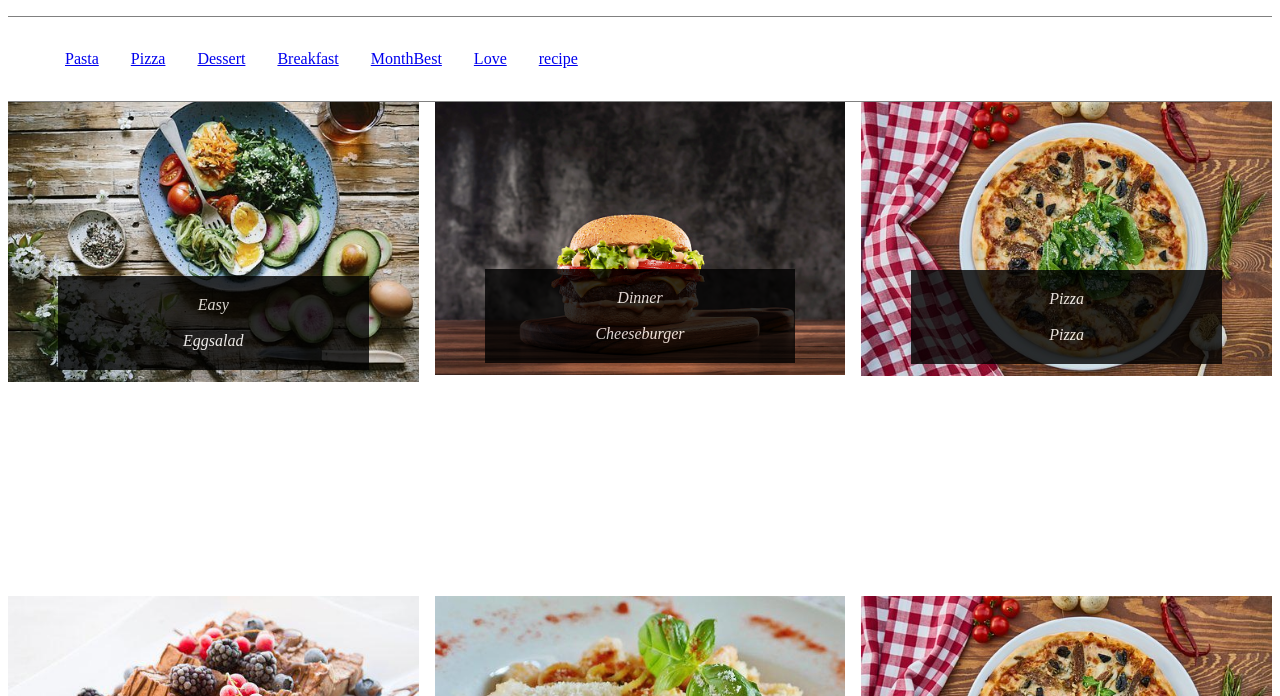
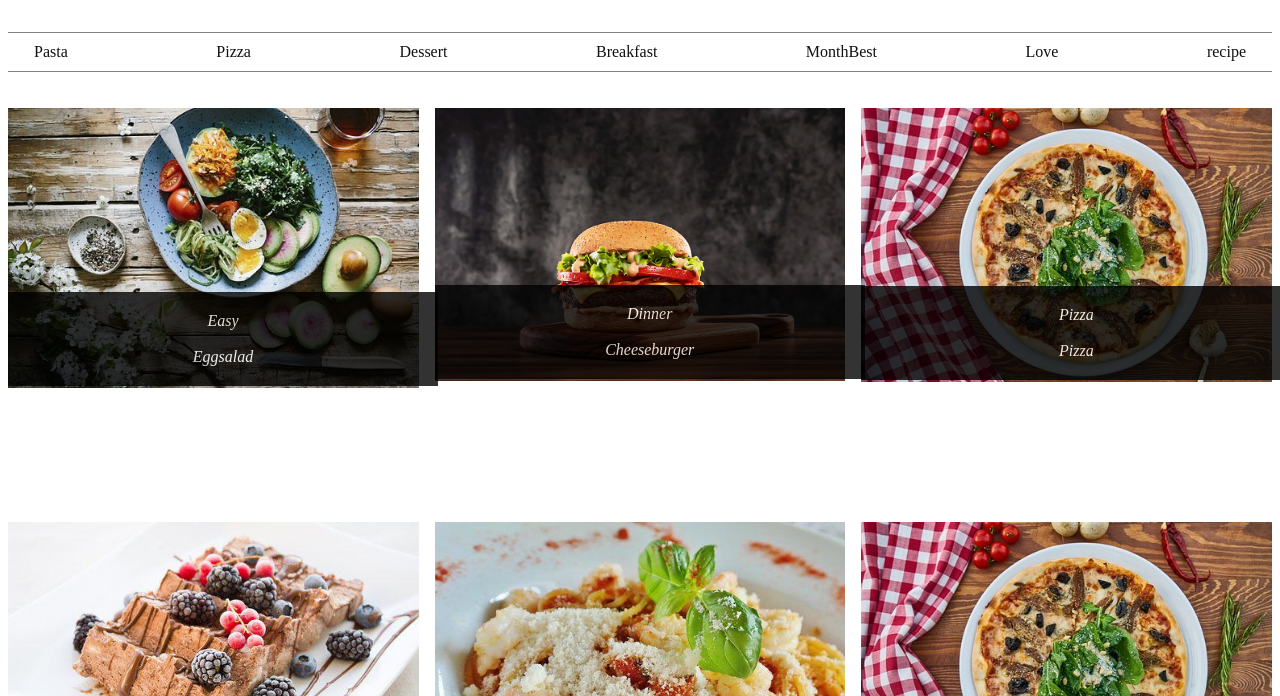
Before and after one commit to Hanlord/CR2-style, a plain HTML site: page index.html in a window 1280 px wide. Shown: the part 59-755 px from the top of the page. Drawn offline with Linux system fonts and the light colour scheme.

Commit message:
correction

```diff
--- a/styles/style.scss
+++ b/styles/style.scss
@@ -13,15 +13,17 @@
     list-style-type: none;
 }
 
-.navul {
+nav ul {
+
     display: flex;
     justify-content: space-between;
     align-items: center;
     border-top: 1px solid grey;
     border-bottom: 1px solid grey;
-    padding: 1px;
+    padding: 10px;
 }
-.item1 {
+
+nav li a {
     text-decoration: none;
     color: rgb(17, 16, 16);
     padding: 1em;
@@ -44,6 +46,7 @@
 
     img{
         width:100%;
+        margin-top:20px,
     }
 }
 
@@ -84,9 +87,9 @@ figcaption {
     text-align: center;
     opacity: 0.8;
     position: relative;
-    top:-160px;
+    top:-100px;
     padding:20px;
-    margin:50px;
+    width: 95%;
 
   }
 //tablet//
```
Also changed, not shown: welove.html (+1 -1 lines), styles/bonus.css (renamed from styles/welove.css), styles/style.css, 1 other file.
